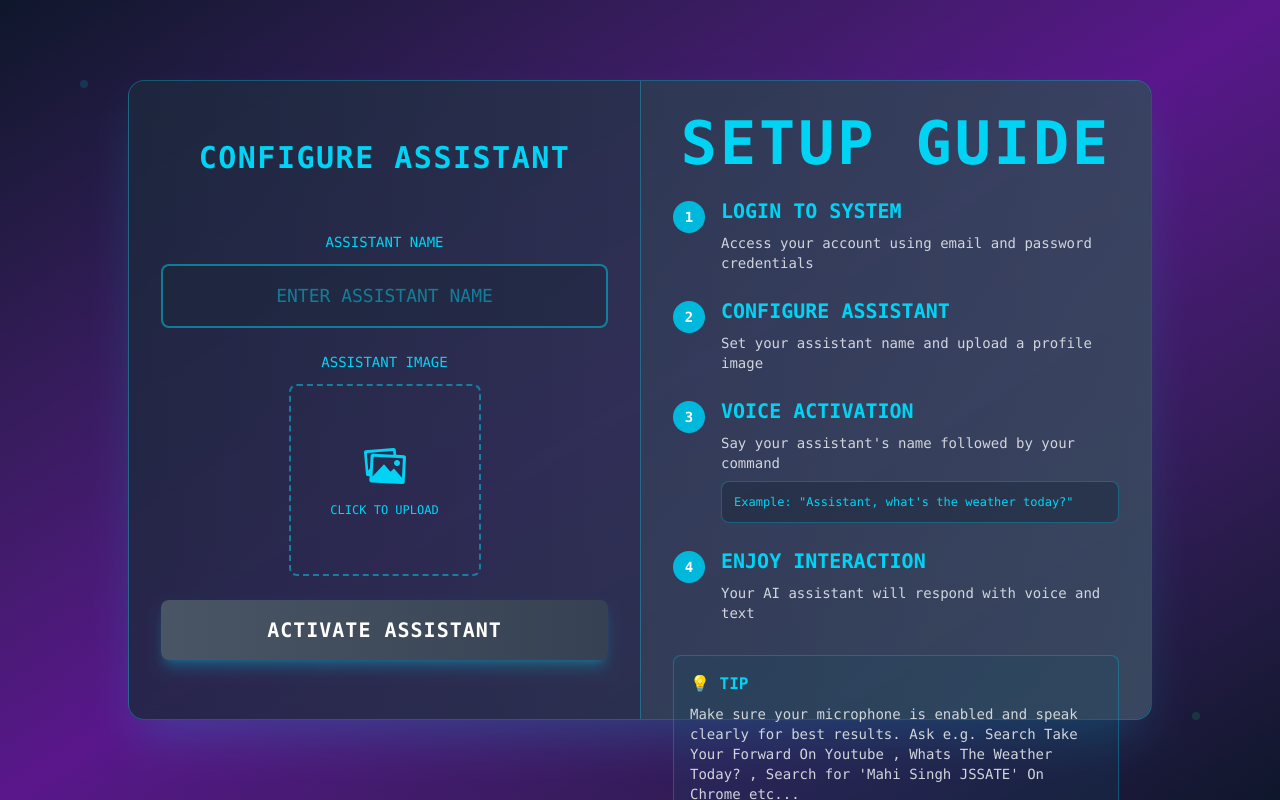
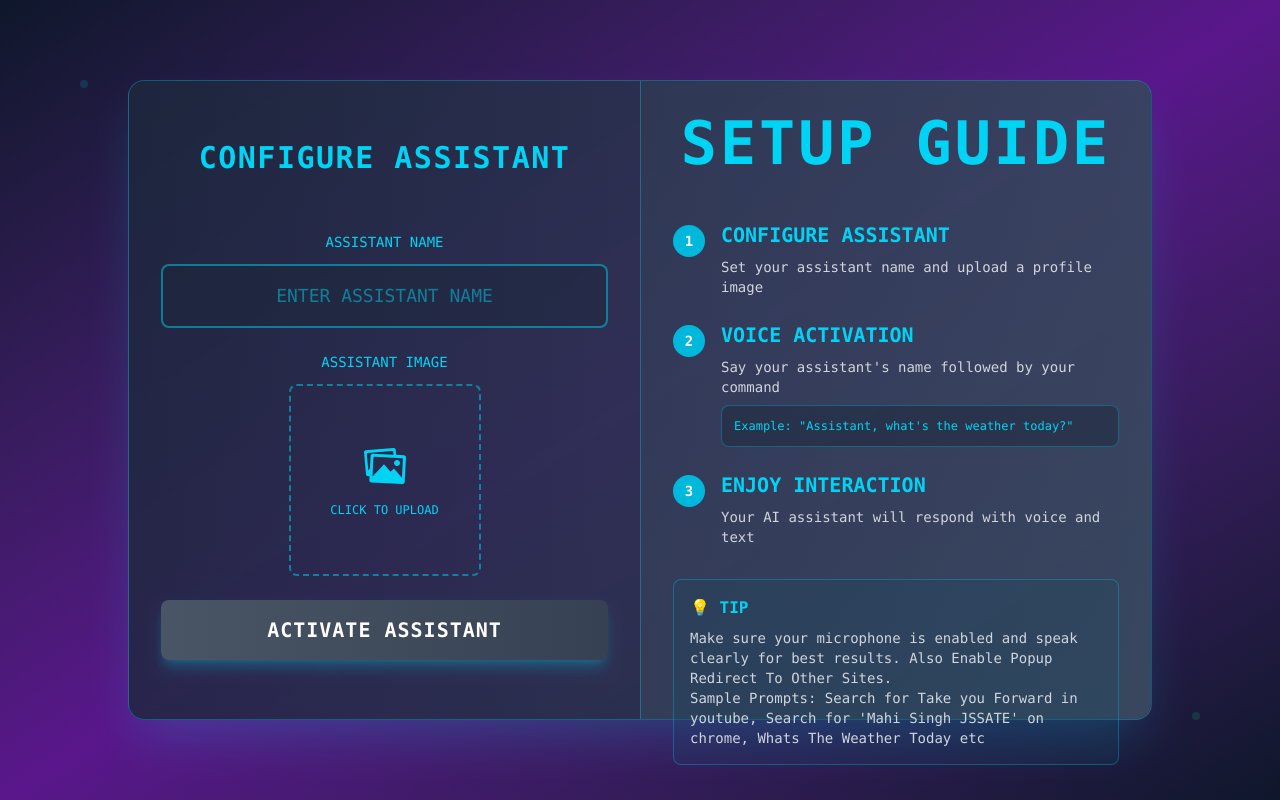
Before and after one commit to mahi13singh2004/PromptPal, a React (Vite) app in the folder frontend/: page /customize in a window 1280 px wide. Built offline with nearby package versions, Linux system fonts and the light colour scheme; no server answers.

Commit message:
Update Customise.jsx

```diff
--- a/frontend/src/pages/Customise.jsx
+++ b/frontend/src/pages/Customise.jsx
@@ -133,18 +133,11 @@ const Customise = () => {
 
             <div className='space-y-6'>
               <div className='flex items-start space-x-4'>
-                <div className='w-8 h-8 bg-cyan-500 rounded-full flex items-center justify-center text-white font-bold text-sm font-mono flex-shrink-0 mt-1'>
-                  1
-                </div>
-                <div>
-                  <h4 className='text-cyan-400 text-xl font-mono font-bold mb-2'>LOGIN TO SYSTEM</h4>
-                  <p className='text-gray-300 font-mono text-sm'>Access your account using email and password credentials</p>
-                </div>
               </div>
 
               <div className='flex items-start space-x-4'>
                 <div className='w-8 h-8 bg-cyan-500 rounded-full flex items-center justify-center text-white font-bold text-sm font-mono flex-shrink-0 mt-1'>
-                  2
+                  1
                 </div>
                 <div>
                   <h4 className='text-cyan-400 text-xl font-mono font-bold mb-2'>CONFIGURE ASSISTANT</h4>
@@ -154,7 +147,7 @@ const Customise = () => {
 
               <div className='flex items-start space-x-4'>
                 <div className='w-8 h-8 bg-cyan-500 rounded-full flex items-center justify-center text-white font-bold text-sm font-mono flex-shrink-0 mt-1'>
-                  3
+                  2
                 </div>
                 <div>
                   <h4 className='text-cyan-400 text-xl font-mono font-bold mb-2'>VOICE ACTIVATION</h4>
@@ -167,7 +160,7 @@ const Customise = () => {
 
               <div className='flex items-start space-x-4'>
                 <div className='w-8 h-8 bg-cyan-500 rounded-full flex items-center justify-center text-white font-bold text-sm font-mono flex-shrink-0 mt-1'>
-                  4
+                  3
                 </div>
                 <div>
                   <h4 className='text-cyan-400 text-xl font-mono font-bold mb-2'>ENJOY INTERACTION</h4>
@@ -178,7 +171,8 @@ const Customise = () => {
 
             <div className='mt-8 p-4 bg-cyan-900/20 border border-cyan-400/30 rounded-lg'>
               <h5 className='text-cyan-400 font-mono font-bold mb-2'>💡 TIP</h5>
-              <p className='text-gray-300 text-sm font-mono'>Make sure your microphone is enabled and speak clearly for best results. Ask e.g. Search Take Your Forward On Youtube , Whats The Weather Today? , Search for 'Mahi Singh JSSATE' On Chrome etc...</p>
+              <p className='text-gray-300 text-sm font-mono'>Make sure your microphone is enabled and speak clearly for best results. Also Enable Popup Redirect To Other Sites.
+                <br></br> Sample Prompts: Search for Take you Forward in youtube, Search for 'Mahi Singh JSSATE' on chrome, Whats The Weather Today etc</p>
             </div>
           </div>
         </div>
```
